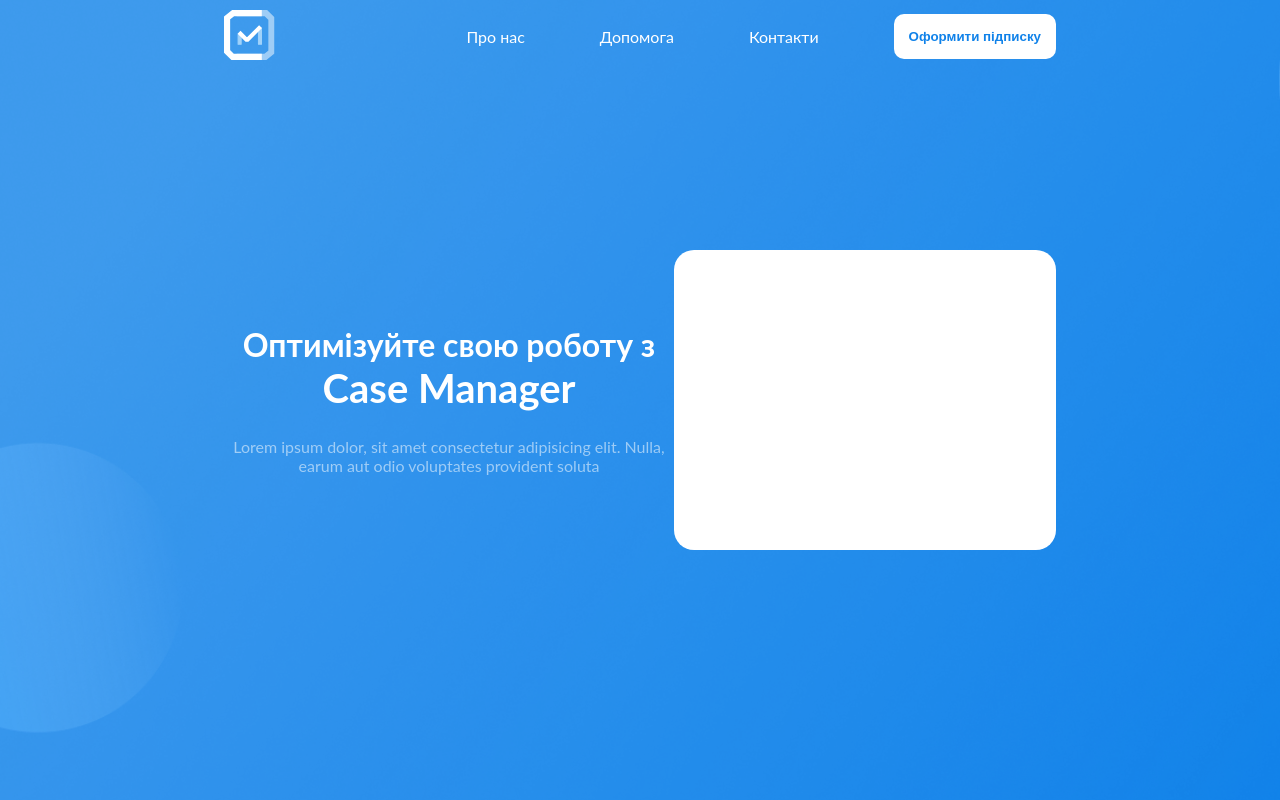
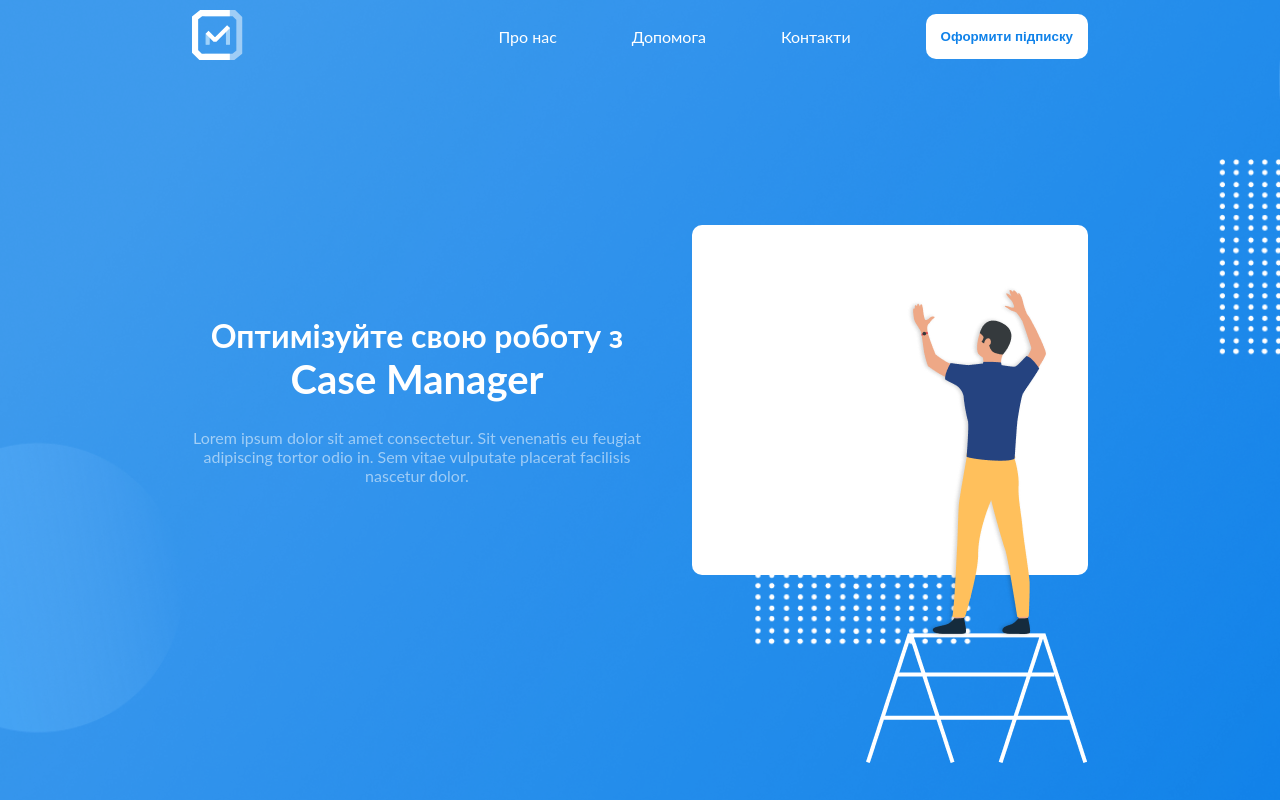
Before and after one commit to antimightbee/cmplanding, a React (Create React App) app: page / in a window 1280 px wide. Shown: the top 800 px of the page. Built offline with nearby package versions, Linux system fonts and the light colour scheme.

Commit message:
fix photos + floating menu

```diff
--- a/src/components/Footer/Footer.jsx
+++ b/src/components/Footer/Footer.jsx
@@ -31,9 +31,10 @@
         <div className="Footer-inner-bottom">
           <span>2024 Copyright</span>
           <div className="Footer-inner-bottom-socials">
-            <img src={facebook} alt="Facebook" />
-            <img src={instagram} alt="Instagram" />
-            <img src={telegram} alt="Telegram" />
+            <a href="" target='_blank'><img src={facebook} alt="Facebook" /></a>
+            <a href="" target='_blank'><img src={instagram} alt="Instagram" /></a>
+            <a href="" target='_blank'><img src={telegram} alt="Telegram" /></a>
+
           </div>
         </div>
       </div>
--- a/src/components/FrontPage/FrontPage.jsx
+++ b/src/components/FrontPage/FrontPage.jsx
@@ -8,6 +8,7 @@
 import Switch from '../Custom/Switch/Switch'
 import Card from '../Custom/Card/Card'
 import Slider from '../Custom/Slider/Slider'
+import fscreenMan from "../../img/frontpage/fscreen-man.png"
 const FrontPage = () => {
   const [switchActive, setSwitchActive] = useState(false)
   return (
@@ -24,12 +25,13 @@
                 <div>Case Manager</div>
               </div>
               <div className="FrontPage-fscreen-content-text-desc">
-                Lorem ipsum dolor, sit amet consectetur adipisicing elit.
-                Nulla, earum aut odio voluptates provident soluta
+                Lorem ipsum dolor sit amet consectetur.
+                Sit venenatis eu feugiat adipiscing tortor odio in.
+                Sem vitae vulputate placerat facilisis nascetur dolor.
               </div>
             </section>
             <section className='FrontPage-fscreen-content-img'>
-
+              <img src={fscreenMan} alt="Декорація" />
             </section>
           </div>
         </div>
@@ -57,7 +59,7 @@
           <img src={aboutLogo} alt="Case Manager" />
         </div>
         <div className="FrontPage-about-bottom">
-        <div className="FrontPage-about-bottom-imgleft"></div>
+          <div className="FrontPage-about-bottom-imgleft"></div>
 
           <span className="FrontPage-about-bottom-text">
             Lorem ipsum dolor sit amet consectetur. Magna tincidunt diam tellus pellentesque eu odio integer faucibus.
@@ -77,14 +79,14 @@
           <div className="FrontPage-subscriptions-inner-switch">
             <div className="FrontPage-subscriptions-inner-switch-inner">
               <span>Помісячно</span>
-              <Switch toggle={(active)=>{setSwitchActive(active)}}/>
+              <Switch toggle={(active) => { setSwitchActive(active) }} />
               <span>На рік</span>
             </div>
             <div className='FrontPage-subscriptions-inner-switch-sale'>Знижка {pageData.yearDiscount}%</div>
           </div>
           <div className="FrontPage-subscriptions-inner-cards">
-            {pageData.subscriptions.map((item,index)=>{
-              return <Card key={index} item={item} switchActive={switchActive}/>
+            {pageData.subscriptions.map((item, index) => {
+              return <Card key={index} item={item} switchActive={switchActive} />
             })}
           </div>
         </div>
@@ -92,7 +94,7 @@
 
       <div className="FrontPage-slider">
         <div className="FrontPage-slider-title">Відгуки</div>
-        <Slider/>
+        <Slider />
       </div>
     </div>
   )
--- a/src/components/FrontPage/FrontPage.scss
+++ b/src/components/FrontPage/FrontPage.scss
@@ -10,16 +10,17 @@
         background-size: cover;
         display: flex;
         flex-direction: column;
+        overflow: hidden;
         &-content {
             width: 100%;
             display: flex;
             align-items: center;
-            justify-content: space-between;
+            gap: 50px;
 
             &-wrap {
                 width: var(--width);
                 margin: auto;
-                height: calc(100% - 73.2px);
+                height: 100vh;
                 display: flex;
                 align-items: center;
             }
@@ -45,10 +46,16 @@
             }
 
             &-img {
-                width: 500px;
-                height: 300px;
+                width: 600px;
+                height: 350px;
                 background-color: #fff;
-                border-radius: 20px;
+                border-radius: 10px;
+                position: relative;
+                >img{
+                    position: absolute;
+                    top: 60px;
+                    right: 0px;
+                }
             }
         }
     }
@@ -89,9 +96,10 @@
         &-img{
             width: var(--width);
             background: url("../../img/frontpage/about-back.png") no-repeat;
-            background-size: cover;
+            background-size: 100%;
             display: flex;
             justify-content: center;
+            height: 450px;
         }
         &-bottom{
             width: 100%;
--- a/src/components/Header/Header.jsx
+++ b/src/components/Header/Header.jsx
@@ -1,9 +1,19 @@
-import React from 'react'
+import React, { useState } from 'react'
 import logoImg from "../../img/logo.svg"
 import './Header.scss'
 const Header = () => {
+  const [scroll, setScroll] = useState(window.scrollY)
+  const [back, setBack] = useState(false)
+  window.addEventListener('scroll', (e) => {
+    setScroll(window.scrollY)
+    setBackground(window.scrollY)
+  })
+  const setBackground = (s) => {
+    setBack(s>100)
+  }
+
   return (
-    <header className="Header">
+    <header className="Header" style={{ background: `${back ? "#1082E9" : "transparent"}` }}>
       <div className="Header-inner">
         <div className="Header-inner-logo">
           <a href=""><img src={logoImg} alt="Логотип Case Manager" /></a>
--- a/src/components/Header/Header.scss
+++ b/src/components/Header/Header.scss
@@ -6,6 +6,8 @@
     justify-content: center;
     color: #fff;
     position: fixed;
+    z-index: 999;
+    transition: all .3s;
     &-inner{
         width: var(--width);
         display: flex;
--- a/src/index.css
+++ b/src/index.css
@@ -15,7 +15,7 @@
     monospace;
 }
 :root{
-  --width:65%;
+  --width:70%;
   --blue: #1082E9;
   --gray: #9B9B9B;
   --light-blue:#DDF0FF;
```
Also changed, not shown: src/img/frontpage/fscreen-back.png, src/img/frontpage/fscreen-man.png (added).
